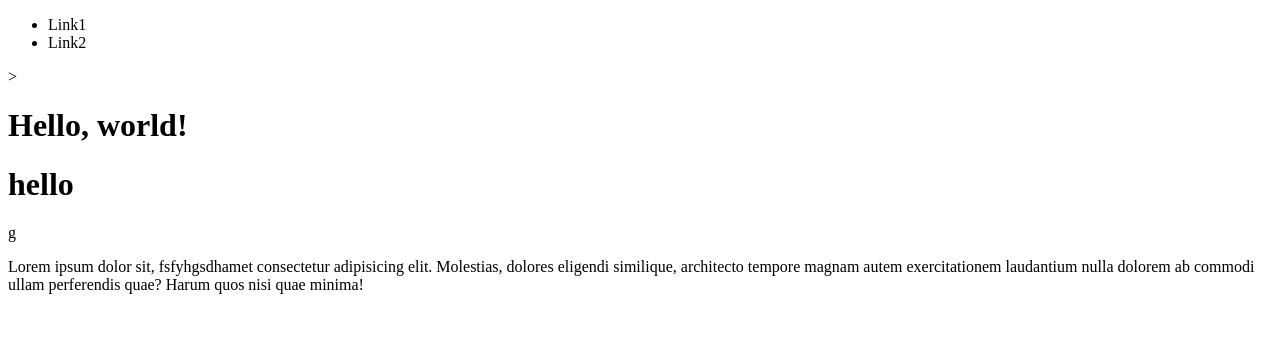
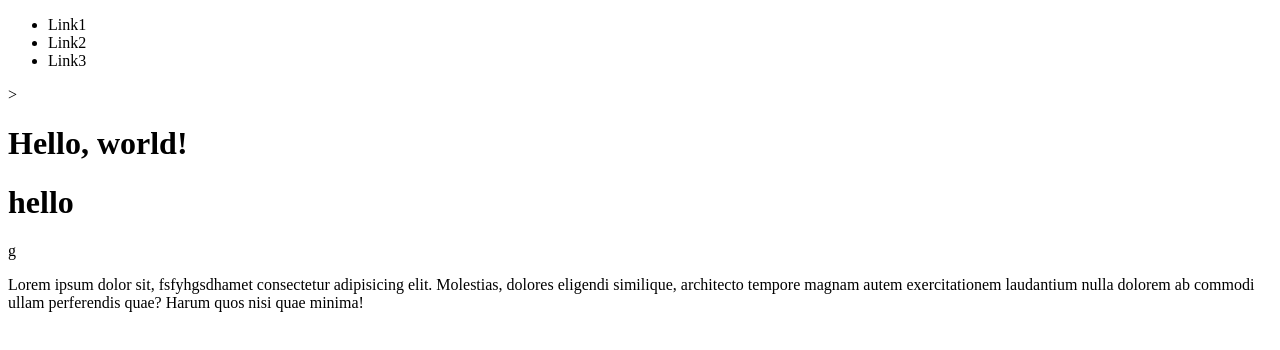
Before and after one commit to harmankaur191/project, a plain HTML site: page index.html in a window 1280 px wide. Drawn offline with Linux system fonts and the light colour scheme.

Commit message:
added thrid link to nav

```diff
--- a/index.html
+++ b/index.html
@@ -11,6 +11,7 @@
         <ul>
           <li>Link1</li>
           <li>Link2</li>
+          <li>Link3</li>
         </ul>>
       </nav>
       <h1>Hello, world!</h1>
```
